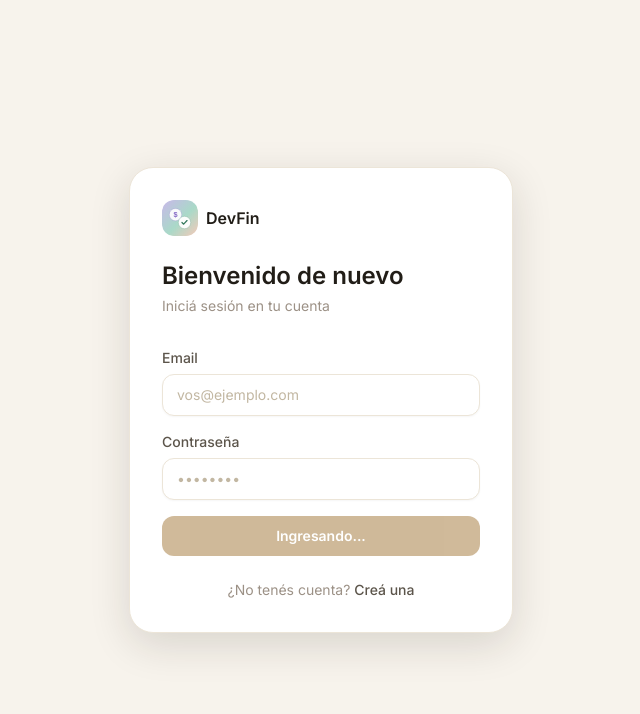
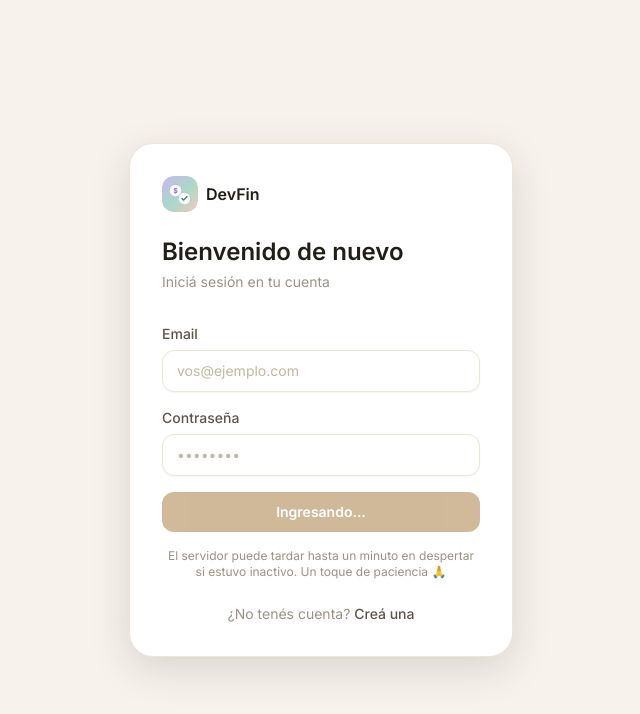
Before and after one commit to facumangione/devfin, a React (Vite) app in the folder client/: page /login in a window 1280 px wide. Shown: the top 714 px of the page, without its empty margins (319-959 px from the left). Built offline with nearby package versions, Linux system fonts and the light colour scheme; no server answers; sample sign-in values are in the browser's storage.

Commit message:
fixed bug

```diff
--- a/client/src/components/layout/ProtectedRoute.tsx
+++ b/client/src/components/layout/ProtectedRoute.tsx
@@ -6,8 +6,10 @@ export default function ProtectedRoute() {
   const { isAuthenticated, isLoading, fetchMe } = useAuthStore()
 
   useEffect(() => {
-    fetchMe()
-  }, [fetchMe])
+    if (!isAuthenticated) {
+      fetchMe()
+    }
+  }, [isAuthenticated, fetchMe])
 
   if (isLoading) {
     return (
--- a/client/src/pages/auth/LoginPage.tsx
+++ b/client/src/pages/auth/LoginPage.tsx
@@ -18,10 +18,20 @@ export default function LoginPage() {
   const { login, isLoading } = useAuthStore()
   const { isDark } = useThemeStore()
   const [serverError, setServerError] = useState('')
+  const [slowWarning, setSlowWarning] = useState(false)
 
   useEffect(() => {
     document.body.classList.toggle('dark', isDark)
   }, [isDark])
+
+  useEffect(() => {
+    if (!isLoading) {
+      setSlowWarning(false)
+      return
+    }
+    const timer = setTimeout(() => setSlowWarning(true), 4000)
+    return () => clearTimeout(timer)
+  }, [isLoading])
 
   const {
     register,
@@ -94,6 +104,12 @@ export default function LoginPage() {
             >
               {isLoading ? 'Ingresando...' : 'Iniciar sesión'}
             </button>
+
+            {slowWarning && (
+              <p className="text-center text-xs text-lavender-400 dark:text-lavender-200/60">
+                El servidor puede tardar hasta un minuto en despertar si estuvo inactivo. Un toque de paciencia 🙏
+              </p>
+            )}
           </form>
 
           <p className="mt-6 text-center text-sm text-lavender-400 dark:text-lavender-200/70">
```
